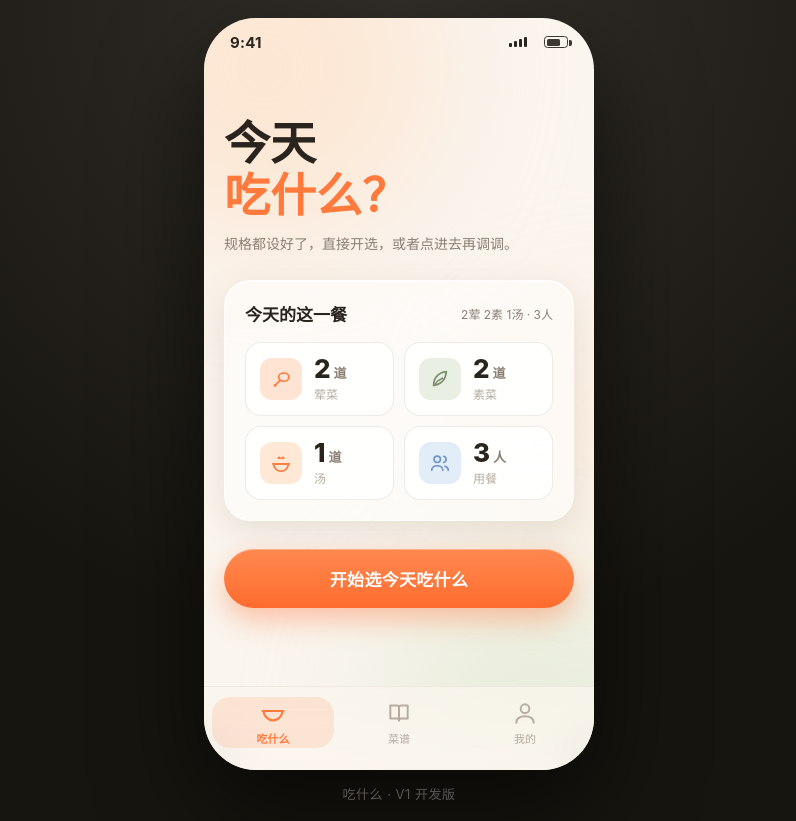
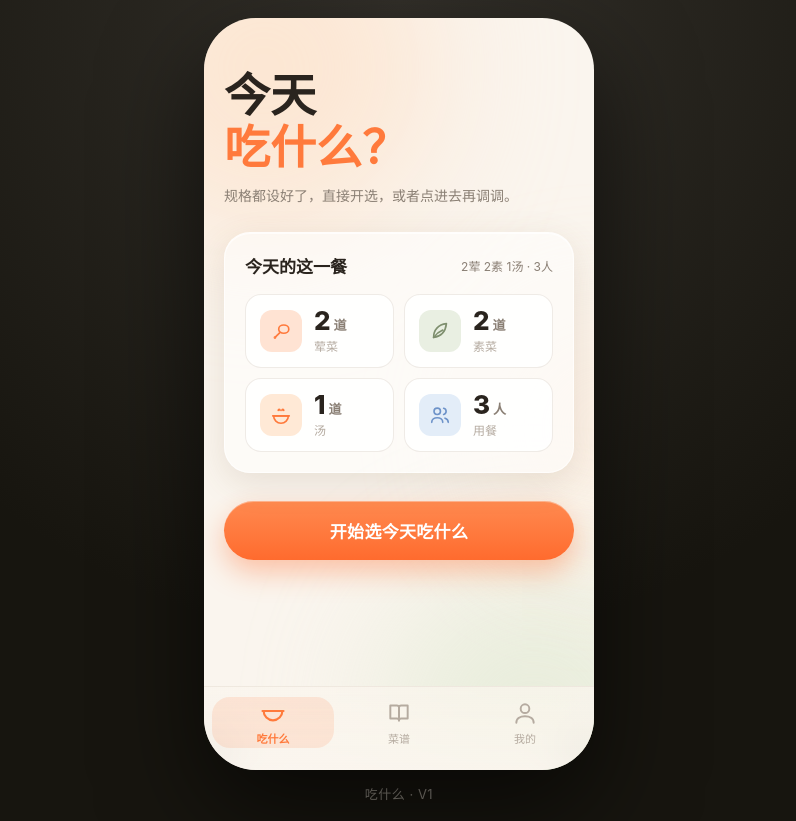
Before and after one commit to 1998JunBin/chishenme, a React (Vite) app: page / in a window 1280 px wide. Shown: the whole page, without its empty margins (241-1037 px from the left). Built offline with nearby package versions, Linux system fonts and the light colour scheme.

Commit message:
fix: 移除模拟状态栏；滑卡改为卡片本体飞出后再更新状态(消除重复感)；所有底部浮层改为 Portal 挂载(修复导出浮层直接铺在页面上的问题)+visibility 加固

```diff
--- a/src/App.css
+++ b/src/App.css
@@ -88,70 +88,6 @@
   opacity: 0.45;
 }
 
-/* 状态栏 */
-.statusbar {
-  height: 48px;
-  flex: 0 0 48px;
-  display: flex;
-  align-items: center;
-  justify-content: space-between;
-  padding: 0 26px;
-  font-size: 15px;
-  font-weight: 700;
-  letter-spacing: 0.2px;
-  position: relative;
-  z-index: 2;
-}
-.statusbar-right {
-  display: flex;
-  align-items: center;
-  gap: 7px;
-  font-size: 13px;
-  font-weight: 600;
-}
-.sig {
-  display: flex;
-  gap: 2px;
-  align-items: flex-end;
-}
-.sig i {
-  width: 3px;
-  background: var(--ink);
-  border-radius: 1px;
-}
-.sig i:nth-child(1) { height: 4px; }
-.sig i:nth-child(2) { height: 6px; }
-.sig i:nth-child(3) { height: 8px; }
-.sig i:nth-child(4) { height: 10px; }
-.batt {
-  width: 24px;
-  height: 12px;
-  border: 1.5px solid var(--ink);
-  border-radius: 3.5px;
-  position: relative;
-  opacity: 0.9;
-}
-.batt::after {
-  content: '';
-  position: absolute;
-  left: 100%;
-  top: 2.5px;
-  width: 2.5px;
-  height: 6px;
-  background: var(--ink);
-  border-radius: 0 2px 2px 0;
-  margin-left: 2px;
-}
-.batt i {
-  position: absolute;
-  left: 1.5px;
-  top: 1.5px;
-  bottom: 1.5px;
-  width: 62%;
-  background: var(--ink);
-  border-radius: 1.5px;
-}
-
 /* 屏幕容器 */
 .screens {
   flex: 1;
@@ -917,8 +853,9 @@
   bottom: 0;
   z-index: 30;
   border-radius: 30px 30px 0 0;
+  visibility: hidden;
   transform: translateY(112%);
-  transition: transform 0.42s cubic-bezier(0.2, 0.9, 0.25, 1);
+  transition: transform 0.42s cubic-bezier(0.2, 0.9, 0.25, 1), visibility 0.42s;
   padding: 12px 20px 30px;
   max-height: 82%;
   overflow-y: auto;
@@ -928,7 +865,9 @@
   border-top: 1px solid rgba(255, 255, 255, 0.7);
 }
 .sheet.show {
+  visibility: visible;
   transform: translateY(0);
+  transition: transform 0.42s cubic-bezier(0.2, 0.9, 0.25, 1), visibility 0s;
 }
 .grab {
   width: 44px;
--- a/src/App.tsx
+++ b/src/App.tsx
@@ -10,6 +10,19 @@ import { AddRecipeScreen } from './screens/AddRecipeScreen'
 import { ProfileScreen } from './screens/ProfileScreen'
 import { useApp } from './store/app'
 import { useLibrary } from './store/library'
+
+/** 测试/演示用：按默认偏好生成会话并自动选满，直接进确认页 */
+async function seedDoneSession() {
+  const { buildSessionRanked } = await import('./engine/session')
+  const { CATEGORY_ORDER, useSession } = await import('./store/session')
+  const { spec, ranked } = await buildSessionRanked(useApp.getState().prefs)
+  useSession.getState().start(spec, ranked)
+  const s = useSession.getState()
+  for (const c of CATEGORY_ORDER) {
+    for (let i = 0; i < spec[c]; i++) s.select()
+  }
+  useApp.getState().setScreen('done')
+}
 
 export default function App() {
   const init = useApp((s) => s.init)
@@ -24,6 +37,7 @@ export default function App() {
       const h = location.hash.replace('#', '')
       if (h === 'setup') useApp.getState().setScreen('setup')
       else if (h === 'swipe') useApp.getState().setScreen('swipe')
+      else if (h.startsWith('done')) void seedDoneSession()
       else if (h === 'recipes') useApp.getState().setTab('recipes')
       else if (h === 'profile') useApp.getState().setTab('profile')
     }
--- a/src/components/PhoneShell.tsx
+++ b/src/components/PhoneShell.tsx
@@ -12,26 +12,10 @@ export function PhoneShell({ children }: { children: ReactNode }) {
           <div className="blob b" />
           <div className="blob c" />
         </div>
-        <StatusBar />
         <div className="screens">{children}</div>
         <TabBar />
       </div>
-      <div className="caption">吃什么 · V1 开发版</div>
-    </div>
-  )
-}
-
-function StatusBar() {
-  return (
-    <div className="statusbar">
-      <span>9:41</span>
-      <span className="statusbar-right">
-        <span className="sig">
-          <i /><i /><i /><i />
-        </span>
-        &nbsp;
-        <span className="batt"><i /></span>
-      </span>
+      <div className="caption">吃什么 · V1</div>
     </div>
   )
 }
--- /dev/null
+++ b/src/components/Sheet.tsx
@@ -0,0 +1,25 @@
+import { createPortal } from 'react-dom'
+import type { ReactNode } from 'react'
+
+interface SheetOverlayProps {
+  open: boolean
+  onClose: () => void
+  children: ReactNode
+}
+
+/**
+ * 底部浮层（遮罩 + 面板）。
+ * 通过 Portal 挂到手机壳层，与页面滚动/动画完全解耦，
+ * 保证在任何屏幕上都是「固定底部弹出的二级菜单」。
+ */
+export function SheetOverlay({ open, onClose, children }: SheetOverlayProps) {
+  const phone = document.querySelector('.phone')
+  if (!phone) return null
+  return createPortal(
+    <>
+      <div className={`scrim${open ? ' show' : ''}`} onClick={onClose} />
+      <div className={`sheet${open ? ' show' : ''}`}>{children}</div>
+    </>,
+    phone,
+  )
+}
--- a/src/screens/DoneScreen.tsx
+++ b/src/screens/DoneScreen.tsx
@@ -1,6 +1,7 @@
 import { useEffect, useMemo, useState } from 'react'
 import { CAT_ICON, CAT_NAME } from '../components/categories'
 import { Icon } from '../components/Icon'
+import { SheetOverlay } from '../components/Sheet'
 import { newId } from '../db/db'
 import { useApp } from '../store/app'
 import { useLibrary } from '../store/library'
@@ -32,6 +33,12 @@ export function DoneScreen() {
   useEffect(() => {
     confettiBurst()
     fireworksBurst()
+    // 深链调试/演示：#done-export 自动打开导出浮层
+    if (location.hash.includes('export')) {
+      const t = window.setTimeout(() => exportImage(), 500)
+      return () => window.clearTimeout(t)
+    }
+    // eslint-disable-next-line react-hooks/exhaustive-deps
   }, [])
 
   function swapDish(cat: Category, id: string) {
@@ -160,9 +167,8 @@ export function DoneScreen() {
         <svg id="celebrateSVG" viewBox="0 0 390 320" width="100%" height="100%" />
       </div>
 
-      {/* 导出动作条 */}
-      <div className={`scrim${exportOpen ? ' show' : ''}`} onClick={() => setExportOpen(false)} />
-      <div className={`sheet${exportOpen ? ' show' : ''}`}>
+      {/* 导出动作条（Portal 到手机壳层，固定底部弹出） */}
+      <SheetOverlay open={exportOpen} onClose={() => setExportOpen(false)}>
         <div className="grab" />
         <h3>导出图片</h3>
         <p className="sheet-sub">把这张菜单保存或分享</p>
@@ -177,7 +183,7 @@ export function DoneScreen() {
             <Icon name="share" size={18} /> 分享
           </button>
         </div>
-      </div>
+      </SheetOverlay>
 
       {toast && <div className="toast show">{toast}</div>}
     </div>
--- a/src/screens/ProfileScreen.tsx
+++ b/src/screens/ProfileScreen.tsx
@@ -1,6 +1,7 @@
 import { useMemo, useState } from 'react'
 import { CAT_ICON } from '../components/categories'
 import { Icon } from '../components/Icon'
+import { SheetOverlay } from '../components/Sheet'
 import { findBuiltin } from '../engine/library'
 import { useApp } from '../store/app'
 import { useLibrary } from '../store/library'
@@ -138,9 +139,8 @@ export function ProfileScreen() {
         <button className="btn btn-ghost" onClick={resetAll}>重置演示数据</button>
       </div>
 
-      {/* 偏好浮层 */}
-      <div className={`scrim${sheet ? ' show' : ''}`} onClick={() => setSheet(null)} />
-      <div className={`sheet${sheet ? ' show' : ''}`}>
+      {/* 偏好浮层（Portal 到底层） */}
+      <SheetOverlay open={!!sheet} onClose={() => setSheet(null)}>
         <div className="grab" />
         {sheet === 'liked' && (
           <>
@@ -238,7 +238,7 @@ export function ProfileScreen() {
             ))}
           </>
         )}
-      </div>
+      </SheetOverlay>
 
       {toast && <div className="toast show">{toast}</div>}
     </div>
--- a/src/screens/RecipesScreen.tsx
+++ b/src/screens/RecipesScreen.tsx
@@ -1,6 +1,7 @@
 import { useMemo, useState } from 'react'
 import { CAT_ICON, CAT_NAME } from '../components/categories'
 import { Icon } from '../components/Icon'
+import { SheetOverlay } from '../components/Sheet'
 import {
   allEntries,
   difficultyLabel,
@@ -118,9 +119,8 @@ export function RecipesScreen() {
         ))}
       </div>
 
-      {/* 详情浮层 */}
-      <div className={`scrim${detail ? ' show' : ''}`} onClick={() => setDetail(null)} />
-      <div className={`sheet${detail ? ' show' : ''}`}>
+      {/* 详情浮层（Portal 到底层） */}
+      <SheetOverlay open={!!detail} onClose={() => setDetail(null)}>
         {detail && (
           <>
             <div className="grab" />
@@ -165,7 +165,7 @@ export function RecipesScreen() {
             </div>
           </>
         )}
-      </div>
+      </SheetOverlay>
     </div>
   )
 }
```
Also changed, not shown: src/screens/SwipeScreen.tsx (+56 -24 lines).
